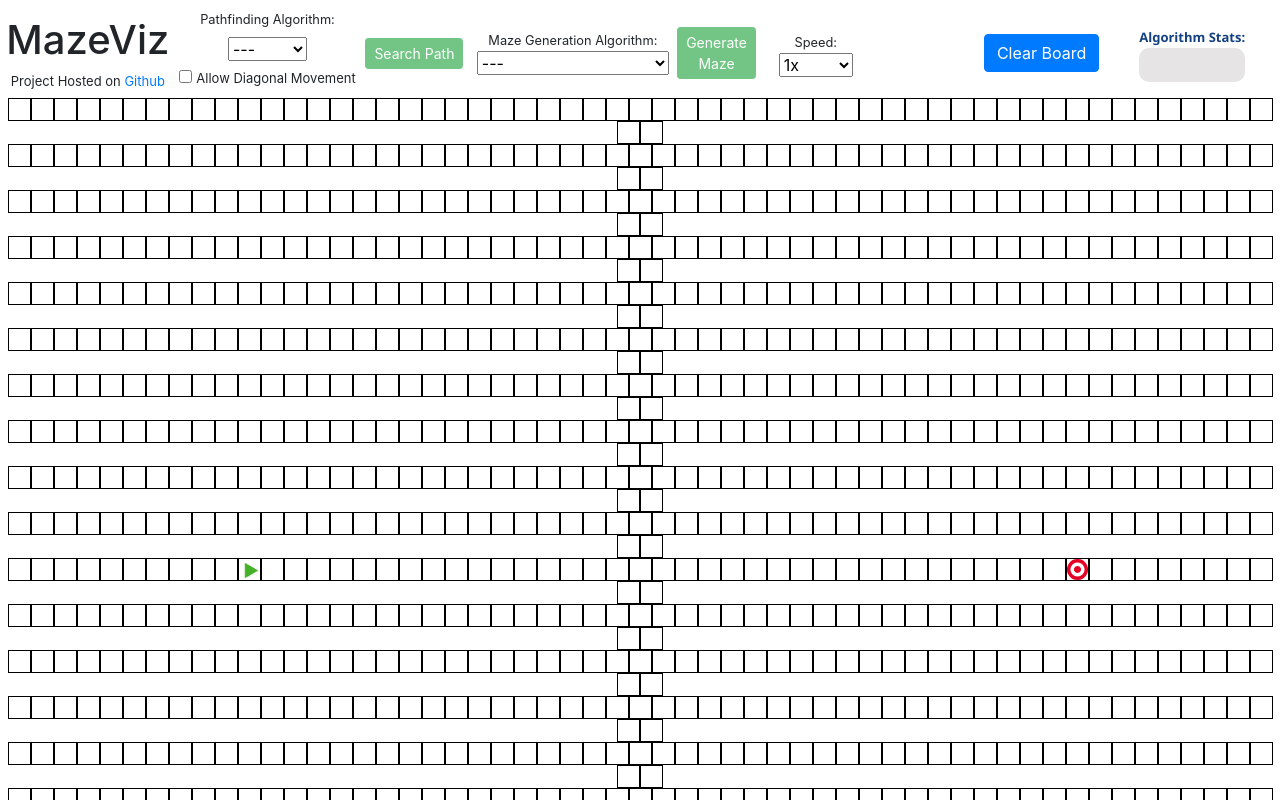
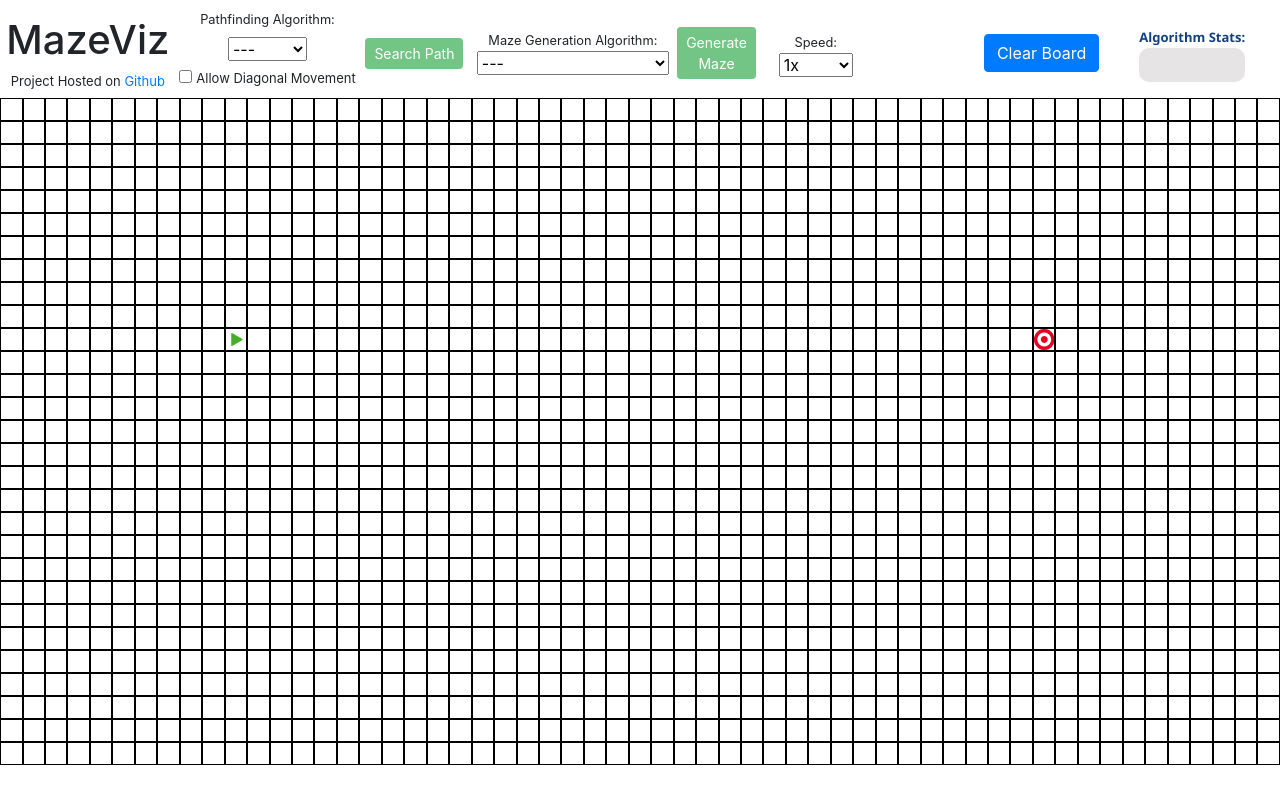
Before and after one commit to BenjaminTu/mazeviz, a React (Create React App) app: page / in a window 1280 px wide. Shown: the top 800 px of the page. Built offline with nearby package versions, Linux system fonts and the light colour scheme.

Commit message:
fix grid resize issue

```diff
--- a/src/Viz/Node/Node.css
+++ b/src/Viz/Node/Node.css
@@ -12,7 +12,7 @@
   width: 23px;
   height: 23px;
   border: 1px solid black;
-  display: inline-block;
+  overflow: hidden;
 }
 
 .node:hover {
@@ -26,13 +26,13 @@
 
 .start {
   background-image: url("../Icons/start.png");
-  background-size: 23px 23px;
+  background-size: cover;
   animation: zoom 0.5s;
 }
 
 .goal {
   background-image: url("../Icons/target.svg");
-  background-size: 21px 21px;
+  background-size: cover;
   animation: zoom 0.5s;
 }
 
--- a/src/Viz/Node/Node.jsx
+++ b/src/Viz/Node/Node.jsx
@@ -17,7 +17,7 @@ export default class Node extends Component {
         // prevent from dragging
         draggable="false"
         // render by type
-        className={"node".concat(" ", nodeType).trim()}
+        className={"flex-item node".concat(" ", nodeType).trim()}
         // mouse event functions
         onMouseDown={() => onMouseDown(row, col)}
         onMouseEnter={() => onMouseEnter(row, col)}
--- a/src/Viz/Viz.css
+++ b/src/Viz/Viz.css
@@ -1,6 +1,10 @@
 .grid {
-  font-size: 0;
   margin-top: 1px;
+  margin-bottom: 1px;
+  height: 100%;
+  width: 100%;
+  overflow: hidden;
+  justify-content: center;
 }
 
 .hide {
--- a/src/Viz/Viz.jsx
+++ b/src/Viz/Viz.jsx
@@ -582,7 +582,7 @@ export default class Viz extends Component {
             <small>Speed:</small>
             <select className="lt" onChange={(e) => this.setAnimationSpeed(e)}>
               {Object.keys(ANIMATION_SPEED).map((option, index) => (
-                <option key={index} value={option} selected={option==="1x"}>
+                <option key={index} value={option} selected={option === "1x"}>
                   {option}
                 </option>
               ))}
@@ -603,10 +603,10 @@ export default class Viz extends Component {
           </div>
         </div>
 
-        <div className="grid">
+        <div className="flex-container grid">
           {grid.map((row, rowIdx) => {
             return (
-              <div key={rowIdx}>
+              <div key={rowIdx} className="flex-nowrap d-flex flex-row justify-content-center overflow-hidden">
                   {row.map((node, nodeIdx) => {
                     const { row, col, nodeType } = node;
                     return (
@@ -615,7 +615,9 @@ export default class Viz extends Component {
                         row={row}
                         col={col}
                         nodeType={nodeType}
-                      onMouseDown={(row, col) => this.handleMouseDown(row, col)}
+                        onMouseDown={(row, col) =>
+                          this.handleMouseDown(row, col)
+                        }
                         onMouseEnter={(row, col) =>
                           this.handleMouseEnter(row, col)
                         }
```
Lines whose indentation alone changed are shown as unchanged.
